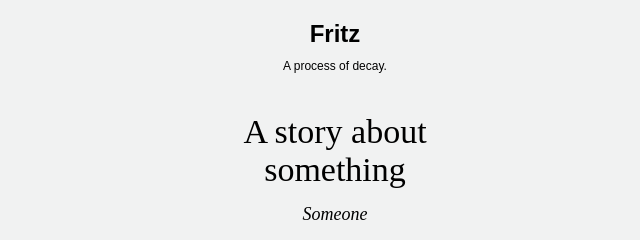
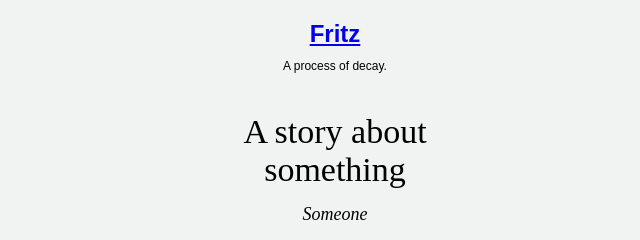
Before and after one commit to nicholasjdc/Fritz, a plain HTML site: page templates/story_template.html in a window 1280 px wide. Shown: the top 240 px of the page, 305-945 px from the left. Drawn offline with Linux system fonts and the light colour scheme.

Commit message:
fritz main nav

```diff
--- a/templates/story_template.html
+++ b/templates/story_template.html
@@ -10,8 +10,9 @@
     <link rel="manifest" href="images/favicon/site.webmanifest">
   <title>Fritz - The Title of the Story</title>
   <link href="/stylesheets/left_basic_short_story.css" rel="stylesheet">
+  <a href = "/index.html">
   <h2>Fritz</h2>
-
+</a>
   <div class="description">
     A process of decay.
   </div>
```
Also changed, not shown: stories/A_Hamster_Named_Maurice.html (+2 -1 lines), stories/Barbarus_Dream.html (+2 -1 lines).
